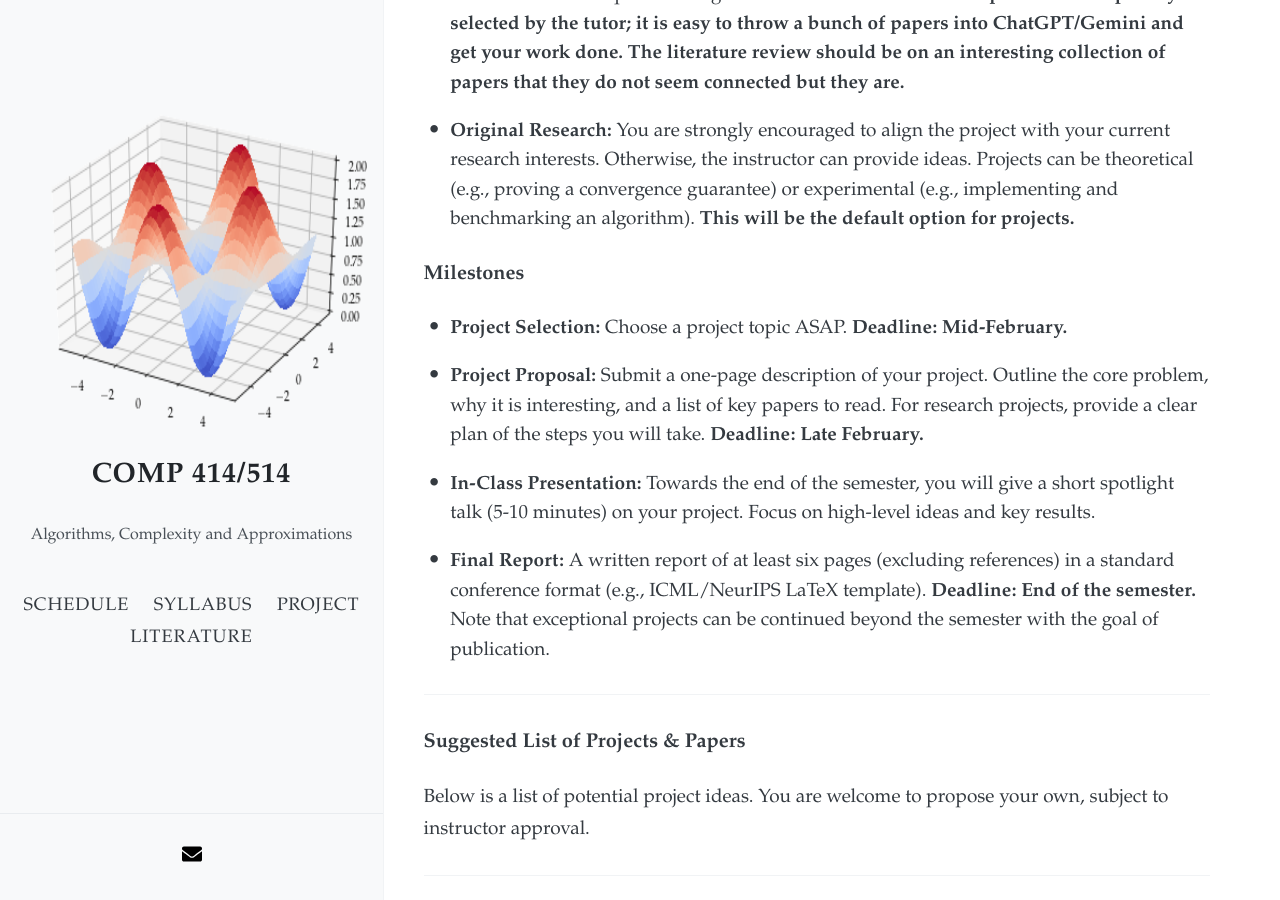
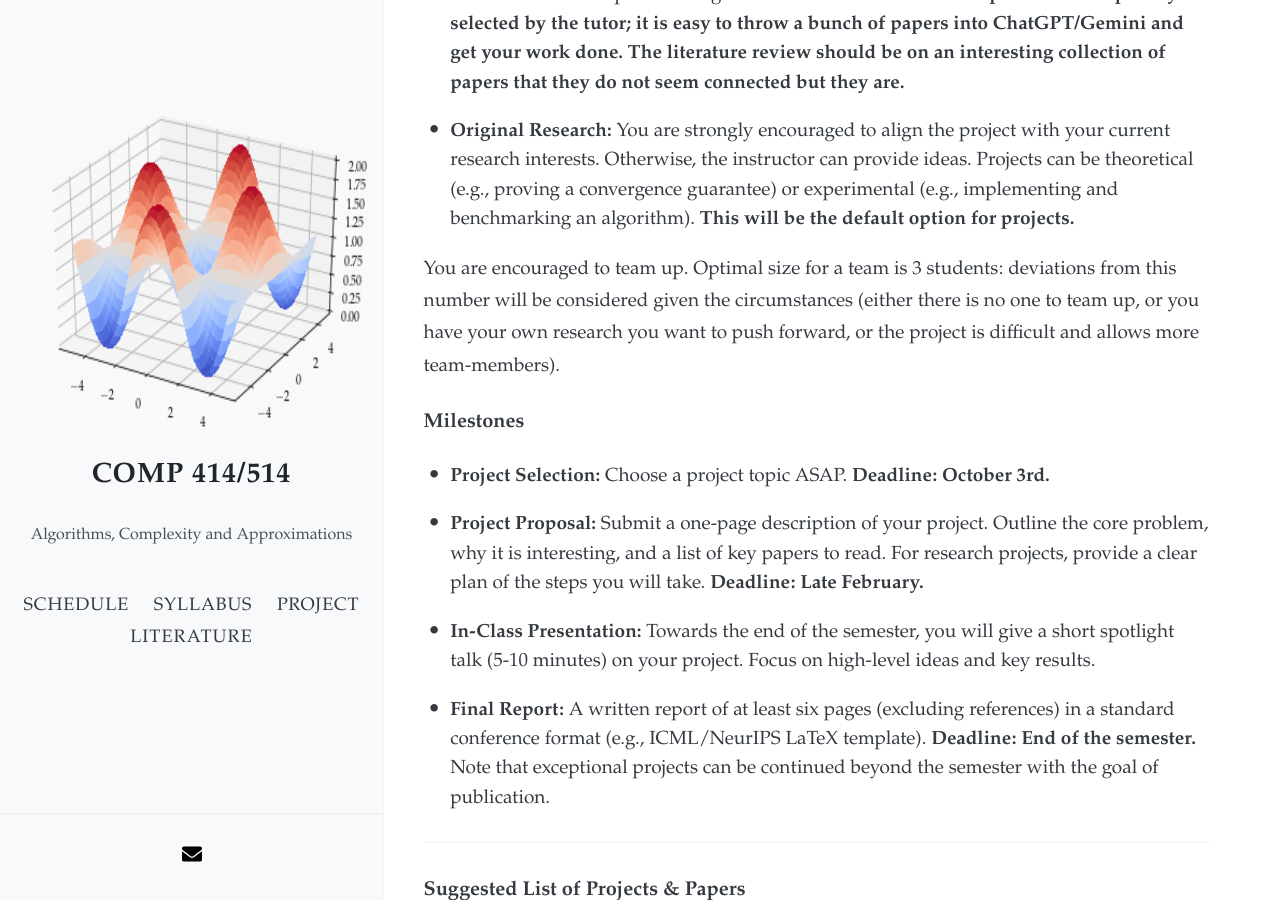
Before and after one commit to akyrillidis/comp414-514, a Jekyll site: the page built from project.md, in a window 1280 px wide and 900 px high, scrolled down 489 px. Built offline with Jekyll 4.4.1, drawn with Linux system fonts in a browser that asks for light colours; nearby versions of some CDN libraries.

Commit message:
Update project.md

```diff
--- a/project.md
+++ b/project.md
@@ -20,9 +20,11 @@ The course project can be categorized as a literature review, original research,
 
 - **Original Research:** You are strongly encouraged to align the project with your current research interests. Otherwise, the instructor can provide ideas. Projects can be theoretical (e.g., proving a convergence guarantee) or experimental (e.g., implementing and benchmarking an algorithm). **This will be the default option for projects.**
 
+You are encouraged to team up. Optimal size for a team is 3 students: deviations from this number will be considered given the circumstances (either there is no one to team up, or you have your own research you want to push forward, or the project is difficult and allows more team-members).
+
 ### Milestones
 
-- **Project Selection:** Choose a project topic ASAP. **Deadline: Mid-February.**
+- **Project Selection:** Choose a project topic ASAP. **Deadline: October 3rd.**
 
 - **Project Proposal:** Submit a one-page description of your project. Outline the core problem, why it is interesting, and a list of key papers to read. For research projects, provide a clear plan of the steps you will take. **Deadline: Late February.**
 
```
